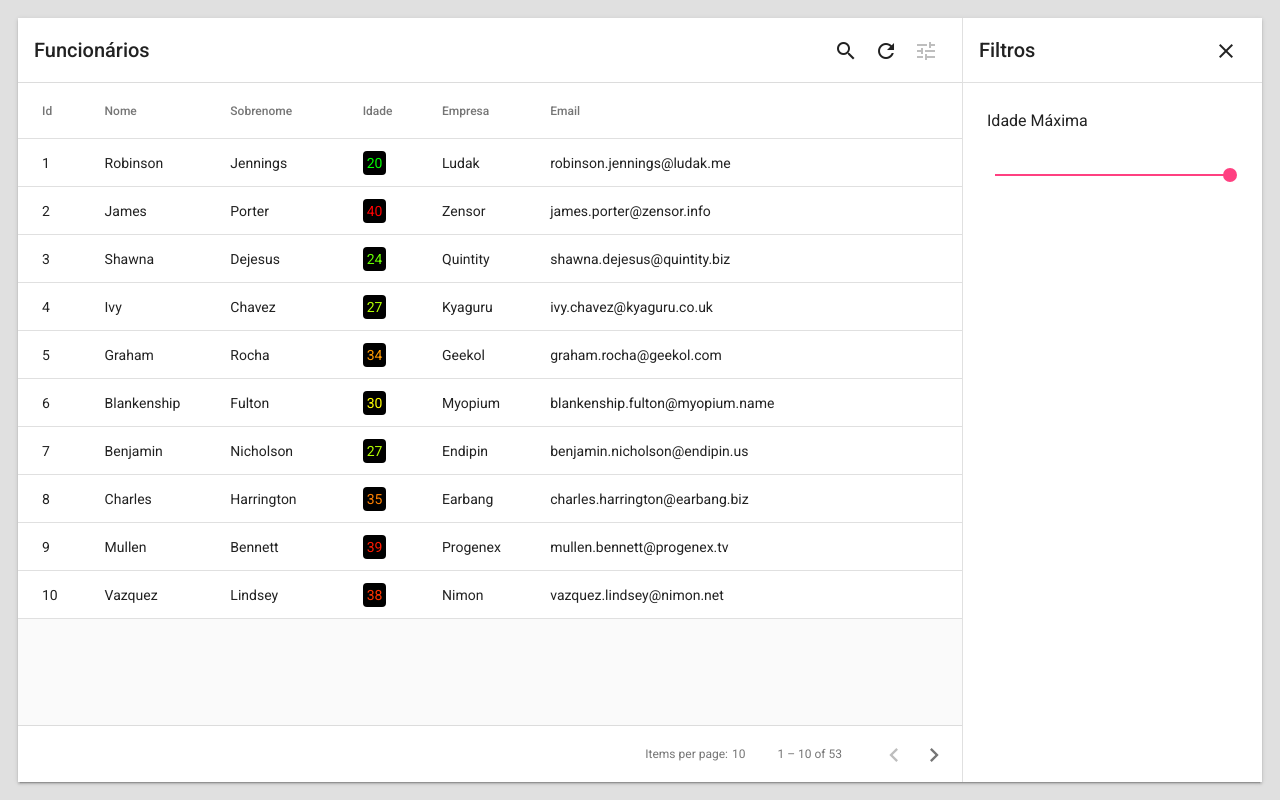
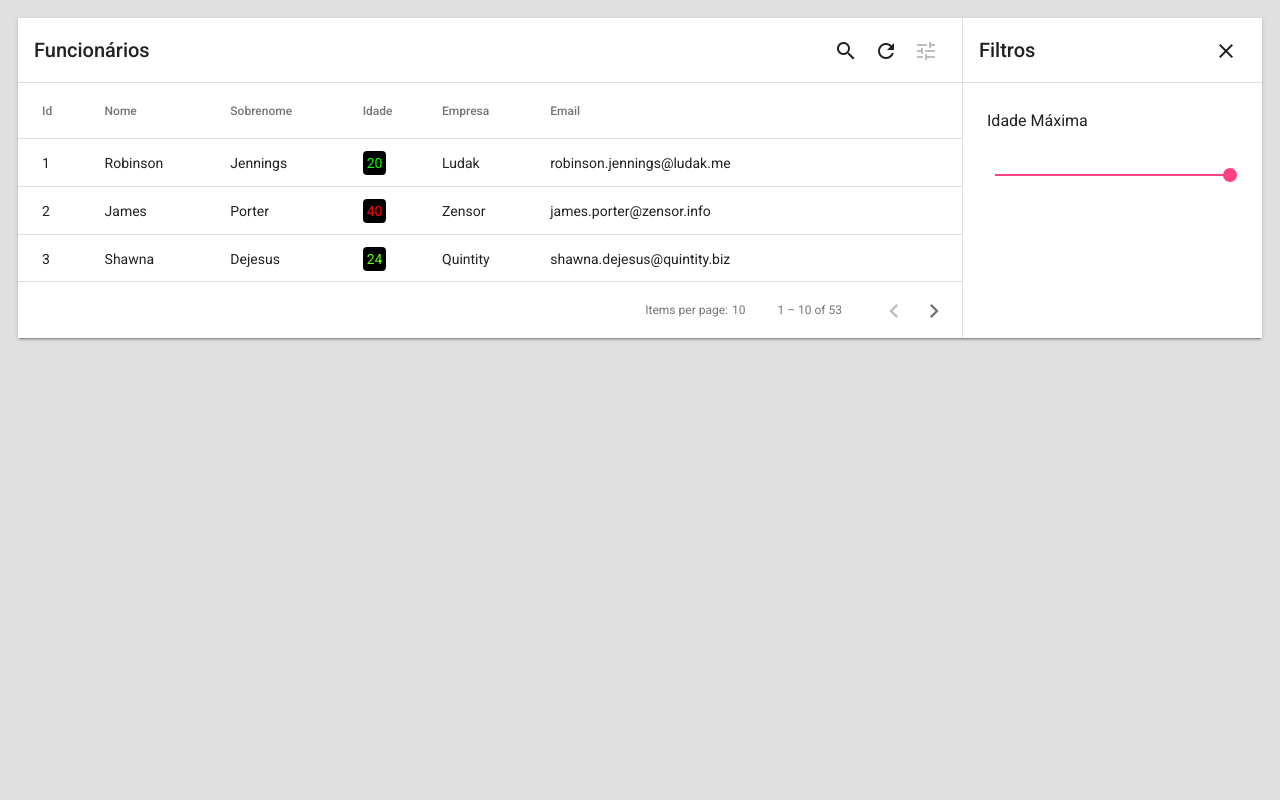
Before and after one commit to MRMokwa/new-table-app, an Angular app: page / in a window 1280 px wide. Built offline with nearby package versions, Linux system fonts and the light colour scheme.

Commit message:
Add sticky header

```diff
--- a/src/app/teste/consulta/consulta.component.scss
+++ b/src/app/teste/consulta/consulta.component.scss
@@ -1,4 +1,4 @@
 :host {
   display: block;
-  height: 100%;
+  //height: 100%;
 }
--- a/src/app/teste/tabela/tabela.component.html
+++ b/src/app/teste/tabela/tabela.component.html
@@ -32,7 +32,7 @@
     <td mat-cell *matCellDef="let element">{{ element.email }}</td>
   </ng-container>
 
-  <tr mat-header-row *matHeaderRowDef="columns"></tr>
+  <tr mat-header-row *matHeaderRowDef="columns; sticky: true"></tr>
   <tr mat-row *matRowDef="let row; columns: columns"></tr>
 
   <tr class="mat-row" *matNoDataRow>
```
